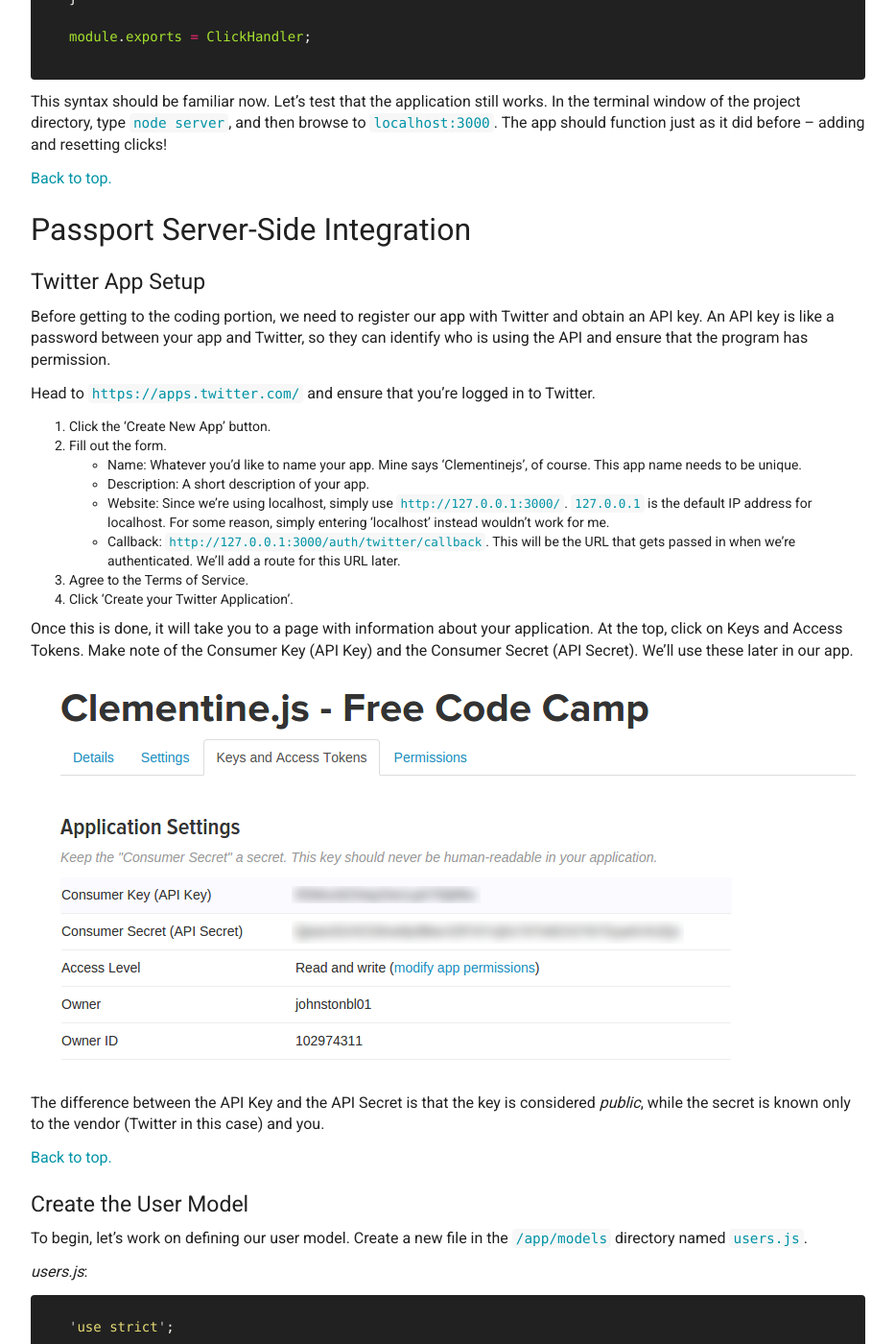
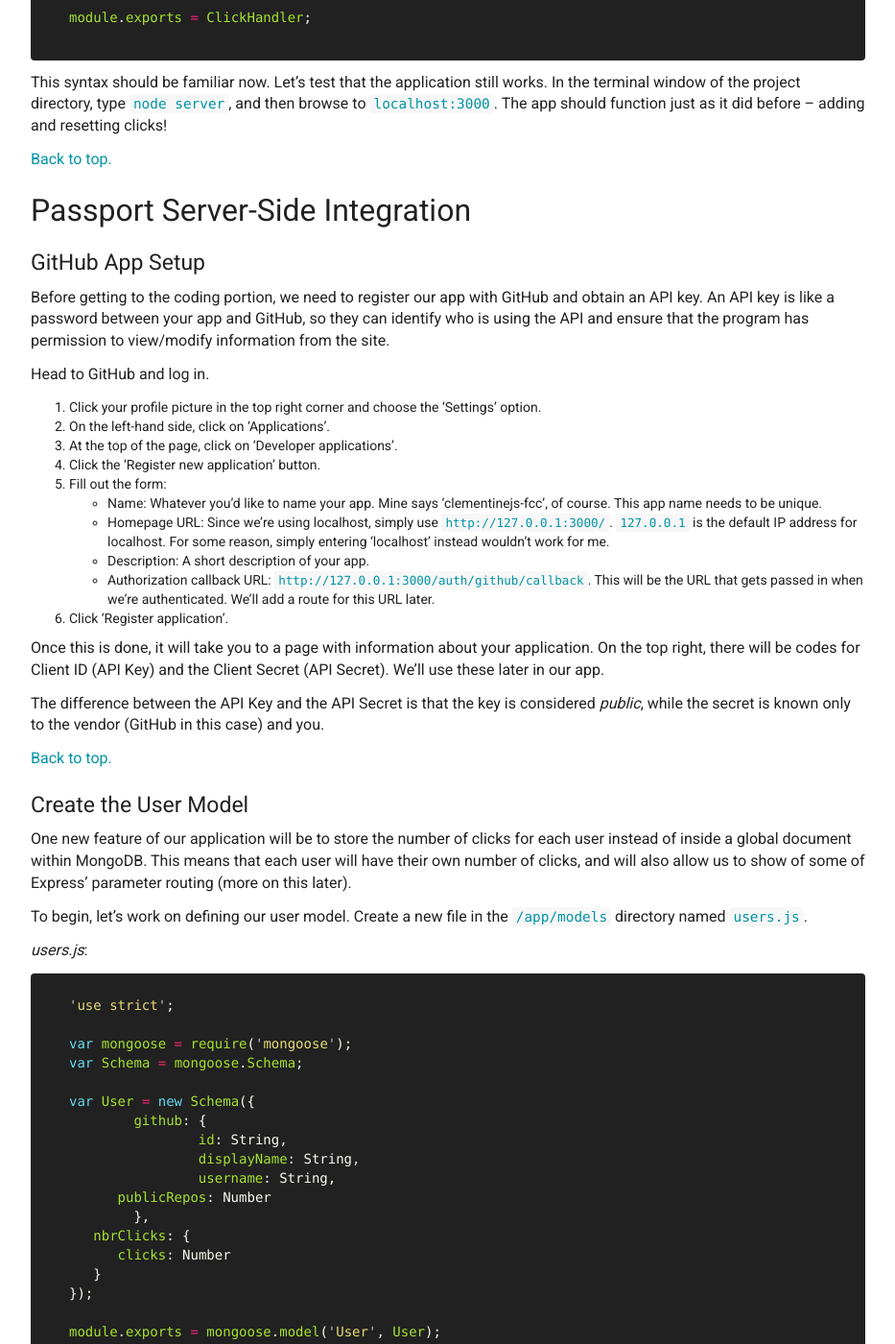
Before and after one commit to johnstonbl01/clementinejs, a Jekyll site: the page built from tutorials/tutorial-passport.md, in a window 1280 px wide and 1400 px high, scrolled down 9696 px. Shown: the whole window at 96% size, without its empty margins (173-1106 px from the left). Built offline with Jekyll 4.4.1, drawn with Linux system fonts in a browser that asks for light colours; Markdown is read by kramdown in place of the engine named in the settings; some of the changed text lies outside the part shown.

Commit message:
Completed section for registering GitHub app and updating the user model.

````diff
--- a/tutorials/tutorial-passport.md
+++ b/tutorials/tutorial-passport.md
@@ -130,24 +130,24 @@
 ```
 +--	Project Folder
 	+--	app
-	|	\--	config
-	|	\--	controllers
-	|	\--	factories
-	|	\--	models
-	|	\--	routes
+	|	\-- common
+	|	\-- config
+	|	\-- controllers
+	|	\-- models
+	|	\-- routes
 	|
 	+-- public
-	|	\--	css
+	|	\-- css
 	|	\-- img
 ```
 
 **Project / Root Folder** - The project directory. This directory contains:
 
+- **app/common** - This directory will contain common JS functions that will be used across more than one of our controllers.
 - **app/config** - The directory containing configuration files for Passport.
-- **app/factories** - Directory for Angular factories. Factories are used by Angular to retrieve information from the model (i.e. API) and pass it to the controller for manipulation. This is a common Angular convention.
 - **app/models** - Directory for database models. In this case, this is where the Mongoose schemas will be defined. These models are definitions of desired data structure that will be inserted into the database.
 
-The remainder of the folders are the same.
+The remainder of the folders are the same as the previous version of the app.
 
 [Back to top.](#top)
 
@@ -405,30 +405,32 @@
 
 ## Passport Server-Side Integration
 
-### Twitter App Setup
-
-Before getting to the coding portion, we need to register our app with Twitter and obtain an API key. An API key is like a password between your app and Twitter, so they can identify who is using the API and ensure that the program has permission.
-
-Head to `https://apps.twitter.com/` and ensure that you're logged in to Twitter.
-
-1. Click the 'Create New App' button.
-2. Fill out the form.
-	- Name: Whatever you'd like to name your app. Mine says 'Clementinejs', of course. This app name needs to be unique.
+### GitHub App Setup
+
+Before getting to the coding portion, we need to register our app with GitHub and obtain an API key. An API key is like a password between your app and GitHub, so they can identify who is using the API and ensure that the program has permission to view/modify information from the site.
+
+Head to GitHub and log in.
+
+1. Click your profile picture in the top right corner and choose the 'Settings' option.
+2. On the left-hand side, click on 'Applications'.
+3. At the top of the page, click on 'Developer applications'.
+4. Click the 'Register new application' button.
+5. Fill out the form:
+	- Name: Whatever you'd like to name your app. Mine says 'clementinejs-fcc', of course. This app name needs to be unique.
+	- Homepage URL: Since we're using localhost, simply use `http://127.0.0.1:3000/`. `127.0.0.1` is the default IP address for localhost. For some reason, simply entering 'localhost' instead wouldn't work for me.
 	- Description: A short description of your app.
-	- Website: Since we're using localhost, simply use `http://127.0.0.1:3000/`. `127.0.0.1` is the default IP address for localhost. For some reason, simply entering 'localhost' instead wouldn't work for me.
-	- Callback: `http://127.0.0.1:3000/auth/twitter/callback`. This will be the URL that gets passed in when we're authenticated. We'll add a route for this URL later.
-3. Agree to the Terms of Service.
-4. Click 'Create your Twitter Application'.
-
-Once this is done, it will take you to a page with information about your application. At the top, click on Keys and Access Tokens. Make note of the Consumer Key (API Key) and the Consumer Secret (API Secret). We'll use these later in our app.
-
-![Twitter App Setup](/clementinejs/img/passporttut01.png)
-
-The difference between the API Key and the API Secret is that the key is considered _public_, while the secret is known only to the vendor (Twitter in this case) and you.
+	- Authorization callback URL: `http://127.0.0.1:3000/auth/github/callback`. This will be the URL that gets passed in when we're authenticated. We'll add a route for this URL later.
+4. Click 'Register application'.
+
+Once this is done, it will take you to a page with information about your application. On the top right, there will be codes for Client ID (API Key) and the Client Secret (API Secret). We'll use these later in our app.
+
+The difference between the API Key and the API Secret is that the key is considered _public_, while the secret is known only to the vendor (GitHub in this case) and you.
 
 [Back to top.](#top)
 
 ### Create the User Model
+
+One new feature of our application will be to store the number of clicks for each user instead of inside a global document within MongoDB. This means that each user will have their own number of clicks, and will also allow us to show of some of Express' parameter routing (more on this later).
 
 To begin, let's work on defining our user model. Create a new file in the `/app/models` directory named `users.js`.
 
@@ -441,25 +443,28 @@
 var Schema = mongoose.Schema;
 
 var User = new Schema({
-	twitter: {
+	github: {
 		id: String,
-		token: String,
 		displayName: String,
-		username: String
-	}
+		username: String,
+      publicRepos: Number
+	},
+   nbrClicks: {
+      clicks: Number
+   }
 });
 
 module.exports = mongoose.model('User', User);
 ```
 
-Most of this code should be familiar from the Click model we defined previously. Inside our Schema, we're defining the fields to be stored in the database after we authenticate with Twitter. These are put in their own object because it's common to have a model with several types of authentication: Facebook, Twitter, etc. Each of these would store their information within different objects of the User model.
-
-The [fields that Twitter provides](http://passportjs.org/docs/profile) are:
-
-- id: The numeric ID associated with your Twitter username
-- token: The Twitter-generated access token for your account.
-- displayName: This corresponds to the real name in your Twitter profile -- aka 'John Doe'.
-- username: Your Twitter username, aka the username that follows the @ symbol (@johndoe_1234).
+Most of this code should be familiar from the Click model we defined previously. Inside our Schema, we're defining the fields to be stored in the database after we authenticate with GitHub. These are put in their own object because it's common to have a model with several types of authentication: Facebook, Twitter, etc. Each of these would store their information within different objects of the User model.
+
+The GitHub API allows us to view quite a bit of information. You can see the full specification here, but we'll just be focusing on these fields:
+
+- id: The numeric ID associated with the GitHub account.
+- displayName: The full name (i.e. first and last) for the GitHub account.
+- username: The GitHub username for the account
+- public_repos: The number of public repositories associated with the GitHub account
 
 Next we'll move on to setting up our authorization file.
 
````
